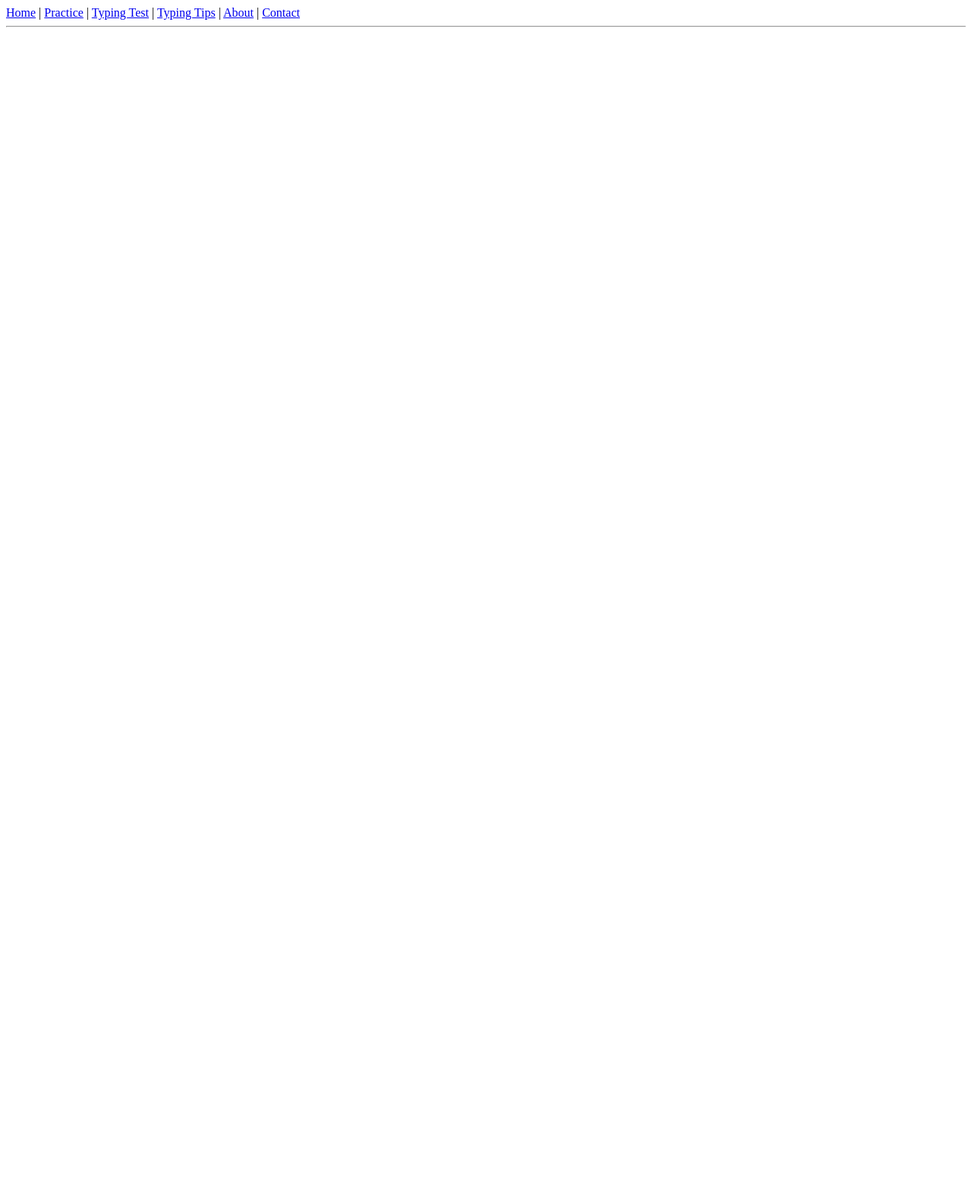
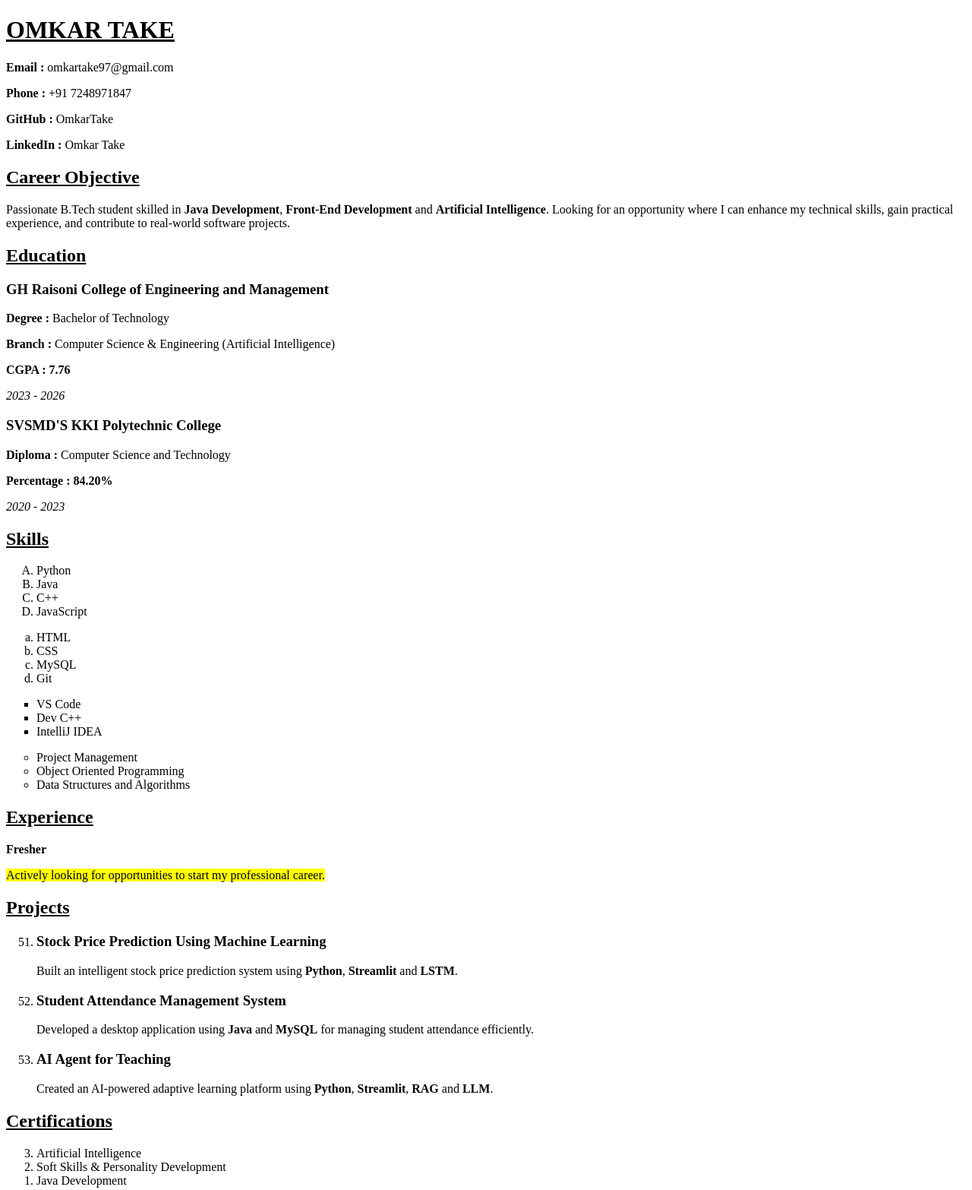
Before and after one commit to OmkarTake/Python-web-development-journey, a plain HTML site: page index.html in a window 1280 px wide. Shown: the whole page at 76% size. Before the commit the page ends 800 px from the top, so only its background shows below. Drawn offline with Linux system fonts and the light colour scheme.

Commit message:
Added resume with different list tags

```diff
--- a/index.html
+++ b/index.html
@@ -1,22 +1,105 @@
 <!DOCTYPE html>
 <html>
 <head>
-    <title>TypeSpeed - Typing Practice</title>
+    <title>Omkar Take Resume - Task 1</title>
 </head>
 <body>
 
-    <!-- Task 2: Navigation Bar -->
-    <nav>
-        <a href="#home">Home</a> |
-        <a href="#practice">Practice</a> |
-        <a href="#test">Typing Test</a> |
-        <a href="#tips">Typing Tips</a> |
-        <a href="#about">About</a> |
-        <a href="#contact">Contact</a>
-    </nav>
+    <h1><u>OMKAR TAKE</u></h1>
 
-    <hr>
+    <p><b>Email :</b> omkartake97@gmail.com</p>
+    <p><b>Phone :</b> +91 7248971847</p>
+    <p><b>GitHub :</b> OmkarTake</p>
+    <p><b>LinkedIn :</b> Omkar Take</p>
 
+    <h2><u>Career Objective</u></h2>
+    <p>
+        Passionate B.Tech student skilled in <strong>Java Development</strong>,
+        <strong>Front-End Development</strong> and
+        <strong>Artificial Intelligence</strong>.
+        Looking for an opportunity where I can enhance my technical skills,
+        gain practical experience, and contribute to real-world software projects.
+    </p>
+
+    <h2><u>Education</u></h2>
+    <h3>GH Raisoni College of Engineering and Management</h3>
+    <p><b>Degree :</b> Bachelor of Technology</p>
+    <p><b>Branch :</b> Computer Science & Engineering (Artificial Intelligence)</p>
+    <p><b>CGPA :</b> <strong>7.76</strong></p>
+    <p><i>2023 - 2026</i></p>
+
+    <h3>SVSMD'S KKI Polytechnic College</h3>
+    <p><b>Diploma :</b> Computer Science and Technology</p>
+    <p><b>Percentage :</b> <strong>84.20%</strong></p>
+    <p><i>2020 - 2023</i></p>
+
+    <h2><u>Skills</u></h2>
+    <!-- Task 1.1: OL numbers changed to uppercase alphabets -->
+    <ol type="A">
+        <li>Python</li>
+        <li>Java</li>
+        <li>C++</li>
+        <li>JavaScript</li>
+    </ol>
+
+    <!-- Task 1.2: OL numbers changed to lowercase alphabets -->
+    <ol type="a">
+        <li>HTML</li>
+        <li>CSS</li>
+        <li>MySQL</li>
+        <li>Git</li>
+    </ol>
+
+    <!-- Task 1.3: UL circle changed to square -->
+    <ul type="square">
+        <li>VS Code</li>
+        <li>Dev C++</li>
+        <li>IntelliJ IDEA</li>
+    </ul>
+
+    <!-- Extra UL example using hollow circle -->
+    <ul type="circle">
+        <li>Project Management</li>
+        <li>Object Oriented Programming</li>
+        <li>Data Structures and Algorithms</li>
+    </ul>
+
+    <h2><u>Experience</u></h2>
+    <p><strong>Fresher</strong></p>
+    <p><mark>Actively looking for opportunities to start my professional career.</mark></p>
+
+    <h2><u>Projects</u></h2>
+
+    <!-- Task 1.4: OL starts from 51 -->
+    <ol start="51">
+        <li>
+            <h3>Stock Price Prediction Using Machine Learning</h3>
+            <p>Built an intelligent stock price prediction system using
+                <b>Python</b>, <b>Streamlit</b> and <b>LSTM</b>.
+            </p>
+        </li>
+        <li>
+            <h3>Student Attendance Management System</h3>
+            <p>Developed a desktop application using <b>Java</b> and <b>MySQL</b>
+                for managing student attendance efficiently.
+            </p>
+        </li>
+        <li>
+            <h3>AI Agent for Teaching</h3>
+            <p>Created an AI-powered adaptive learning platform using
+                <b>Python</b>, <b>Streamlit</b>, <b>RAG</b> and <b>LLM</b>.
+            </p>
+        </li>
+    </ol>
+
+    <h2><u>Certifications</u></h2>
+
+    <!-- Task 1.5: OL displayed in reverse order -->
+    <ol reversed>
+        <li>Artificial Intelligence</li>
+        <li>Soft Skills & Personality Development</li>
+        <li>Java Development</li>
+    </ol>
 
 </body>
 </html>
```
